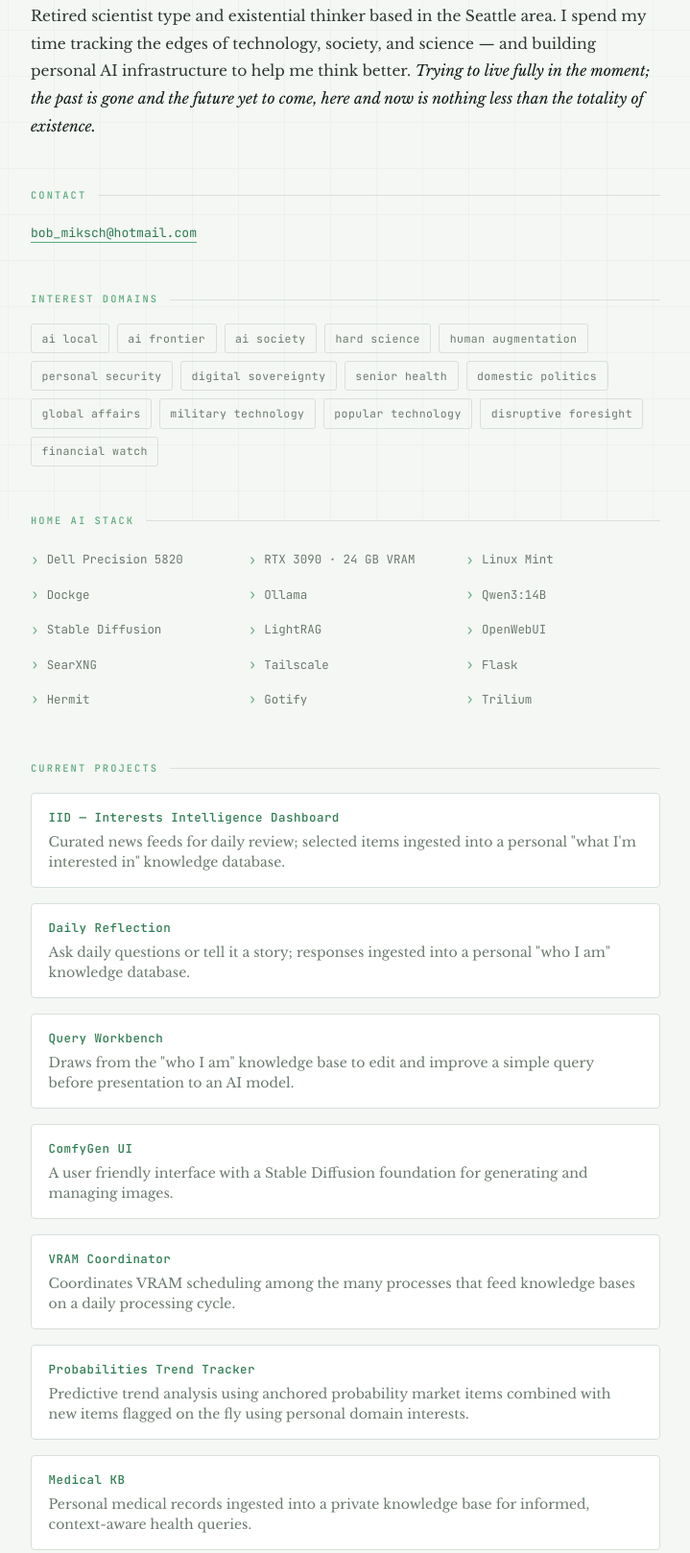
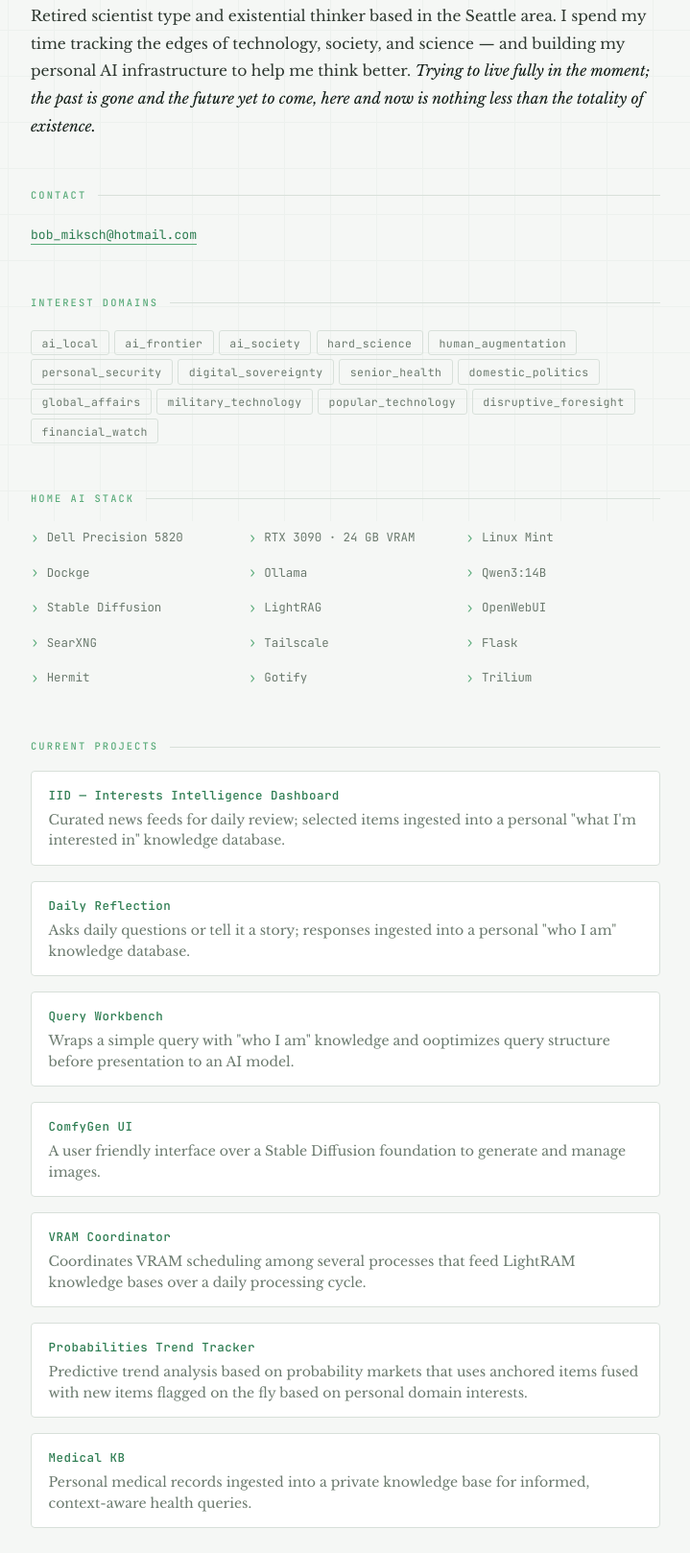
Before and after one commit to gerbebob/gerbebob.github.io, a plain HTML site: page index.html in a window 1280 px wide. Shown: the part 257-1875 px from the top of the page at 96% size, without its empty margins (280-999 px from the left). Drawn offline with nearby package versions, Linux system fonts and the light colour scheme.

Commit message:
Minor edits

```diff
--- a/index.html
+++ b/index.html
@@ -1,11 +1,15 @@
 <!DOCTYPE html>
 <html lang="en">
   <head>
+    <meta http-equiv="content-type" content="text/html; charset=UTF-8">
     <meta charset="UTF-8">
-  <meta name="viewport" content="width=device-width, initial-scale=1.0">
+    <meta name="viewport" content="width=device-width,
+      initial-scale=1.0">
     <title>Bob Miksch</title>
     <link rel="preconnect" href="https://fonts.googleapis.com">
-  <link href="https://fonts.googleapis.com/css2?family=Libre+Baskerville:ital,wght@0,400;0,700;1,400&family=JetBrains+Mono:wght@300;400;500&display=swap" rel="stylesheet">
+    <link
+href="https://fonts.googleapis.com/css2?family=Libre+Baskerville:ital,wght@0,400;0,700;1,400&amp;family=JetBrains+Mono:wght@300;400;500&amp;display=swap"
+      rel="stylesheet">
     <style>
     :root {
       --bg:        #f5f7f5;
@@ -266,49 +270,40 @@
   </head>
   <body>
     <div class="container">
-
       <header>
         <div class="name">Bob Miksch</div>
-      <div class="tagline">Disruption Visionary</div>
+        <div class="tagline">futurist at large<br>
+        </div>
         <div class="location">Seattle, WA</div>
       </header>
-
       <section>
         <div class="section-label">About</div>
-      <p class="bio">
-        Retired scientist type and existential thinker based in the Seattle area.
-        I spend my time tracking the edges of technology, society, and science —
-        and building personal AI infrastructure to help me think better.
-        <em>Trying to live fully in the moment; the past is gone and the future yet to come,
-        here and now is nothing less than the totality of existence.</em>
-      </p>
+        <p class="bio"> Retired scientist type and existential thinker
+          based in the Seattle area. I spend my time tracking the edges
+          of technology, society, and science — and building my personal
+          AI infrastructure to help me think better. <em>Trying to live
+            fully in the moment; the past is gone and the future yet to
+            come, here and now is nothing less than the totality of
+            existence.</em> </p>
       </section>
-
       <section>
         <div class="section-label">Contact</div>
-      <a class="contact-link" href="mailto:bob_miksch@hotmail.com">bob_miksch@hotmail.com</a>
+        <font size="+1"><a class="contact-link"
+            href="mailto:bob_miksch@hotmail.com">bob_miksch@hotmail.com</a></font>
       </section>
-
       <section>
         <div class="section-label">Interest Domains</div>
-      <div class="tags">
-        <span class="tag">ai local</span>
-        <span class="tag">ai frontier</span>
-        <span class="tag">ai society</span>
-        <span class="tag">hard science</span>
-        <span class="tag">human augmentation</span>
-        <span class="tag">personal security</span>
-        <span class="tag">digital sovereignty</span>
-        <span class="tag">senior health</span>
-        <span class="tag">domestic politics</span>
-        <span class="tag">global affairs</span>
-        <span class="tag">military technology</span>
-        <span class="tag">popular technology</span>
-        <span class="tag">disruptive foresight</span>
-        <span class="tag">financial watch</span>
+        <div class="tags"> <font size="+1"><span class="tag">ai_local</span>
+            <span class="tag">ai_frontier</span> <span class="tag">ai_society</span>
+            <span class="tag">hard_science</span> <span class="tag">human_augmentation</span>
+            <span class="tag">personal_security</span> <span
+              class="tag">digital_sovereignty</span> <span class="tag">senior_health</span>
+            <span class="tag">domestic_politics</span> <span
+              class="tag">global_affairs</span> <span class="tag">military_technology</span>
+            <span class="tag">popular_technology</span> <span
+              class="tag">disruptive_foresight</span> <span class="tag">financial_watch</span></font>
         </div>
       </section>
-
       <section>
         <div class="section-label">Home AI Stack</div>
         <ul class="stack-list">
@@ -329,53 +324,56 @@
           <li>Trilium</li>
         </ul>
       </section>
-
       <section>
         <div class="section-label">Current Projects</div>
         <div class="projects">
-
           <div class="project">
-          <div class="project-name">IID — Interests Intelligence Dashboard</div>
-          <div class="project-desc">Curated news feeds for daily review; selected items ingested into a personal "what I'm interested in" knowledge database.</div>
+            <div class="project-name">IID — Interests Intelligence
+              Dashboard</div>
+            <div class="project-desc">Curated news feeds for daily
+              review; selected items ingested into a personal "what I'm
+              interested in" knowledge database.</div>
           </div>
-
           <div class="project">
             <div class="project-name">Daily Reflection</div>
-          <div class="project-desc">Ask daily questions or tell it a story; responses ingested into a personal "who I am" knowledge database.</div>
+            <div class="project-desc">Asks daily questions or tell it a
+              story; responses ingested into a personal "who I am"
+              knowledge database.</div>
           </div>
-
           <div class="project">
             <div class="project-name">Query Workbench</div>
-          <div class="project-desc">Draws from the "who I am" knowledge base to edit and improve a simple query before presentation to an AI model.</div>
+            <div class="project-desc">Wraps a simple query with "who I
+              am" knowledge and ooptimizes query structure before
+              presentation to an AI model.</div>
           </div>
-
           <div class="project">
             <div class="project-name">ComfyGen UI</div>
-          <div class="project-desc">A user friendly interface with a Stable Diffusion foundation for generating and managing images.</div>
+            <div class="project-desc">A user friendly interface over a
+              Stable Diffusion foundation to generate and manage images.</div>
           </div>
-
           <div class="project">
             <div class="project-name">VRAM Coordinator</div>
-          <div class="project-desc">Coordinates VRAM scheduling among the many processes that feed knowledge bases on a daily processing cycle.</div>
+            <div class="project-desc">Coordinates VRAM scheduling among
+              several processes that feed LightRAM knowledge bases over
+              a daily processing cycle.</div>
           </div>
-
           <div class="project">
             <div class="project-name">Probabilities Trend Tracker</div>
-          <div class="project-desc">Predictive trend analysis using anchored probability market items combined with new items flagged on the fly using personal domain interests.</div>
+            <div class="project-desc">Predictive trend analysis based on
+              probability markets that uses anchored items fused with
+              new items flagged on the fly based on personal domain
+              interests.</div>
           </div>
-
           <div class="project">
             <div class="project-name">Medical KB</div>
-          <div class="project-desc">Personal medical records ingested into a private knowledge base for informed, context-aware health queries.</div>
+            <div class="project-desc">Personal medical records ingested
+              into a private knowledge base for informed, context-aware
+              health queries.</div>
           </div>
-
         </div>
       </section>
-
-    <footer>
-      bob miksch &nbsp;·&nbsp; seattle, wa &nbsp;·&nbsp; personal infrastructure
-    </footer>
-
+      <footer> bob miksch &nbsp;·&nbsp; seattle, wa &nbsp;·&nbsp;
+        personal infrastructure </footer>
     </div>
   </body>
 </html>
```
Lines whose indentation alone changed are shown as unchanged.
